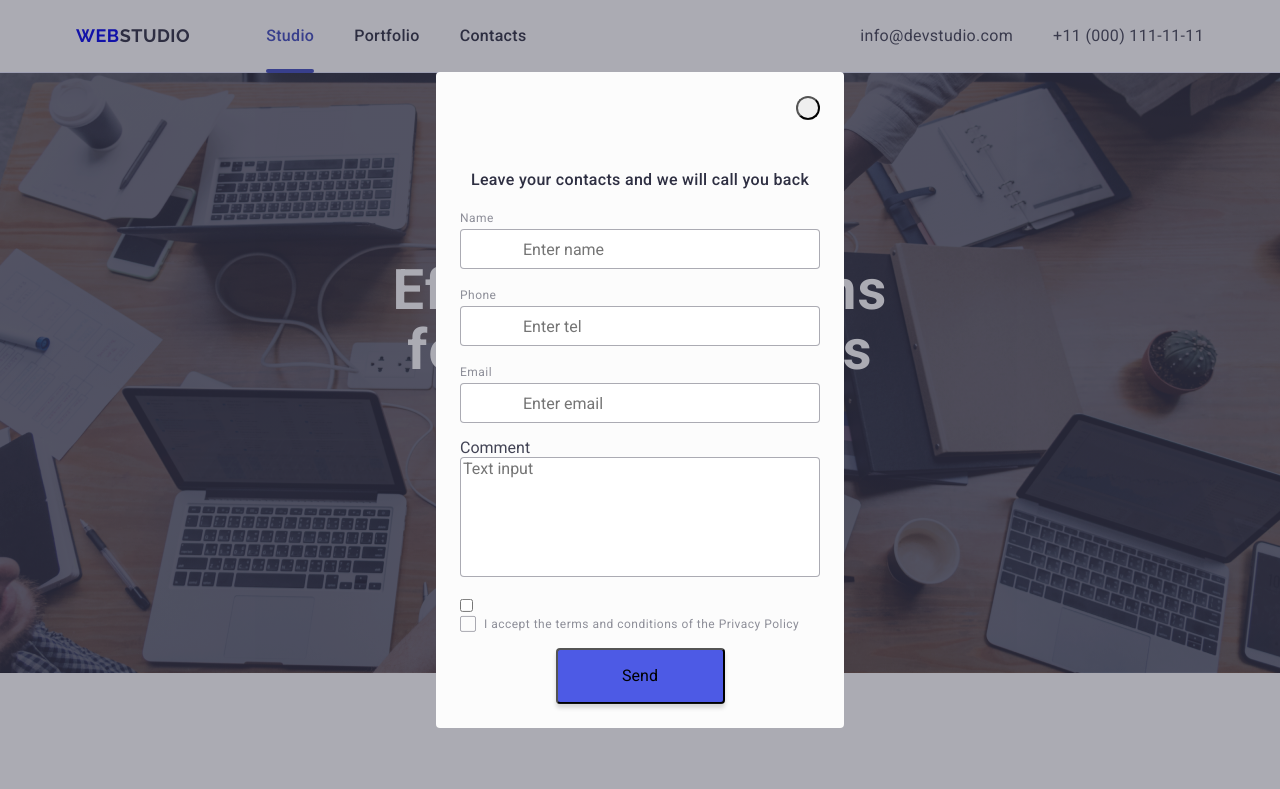
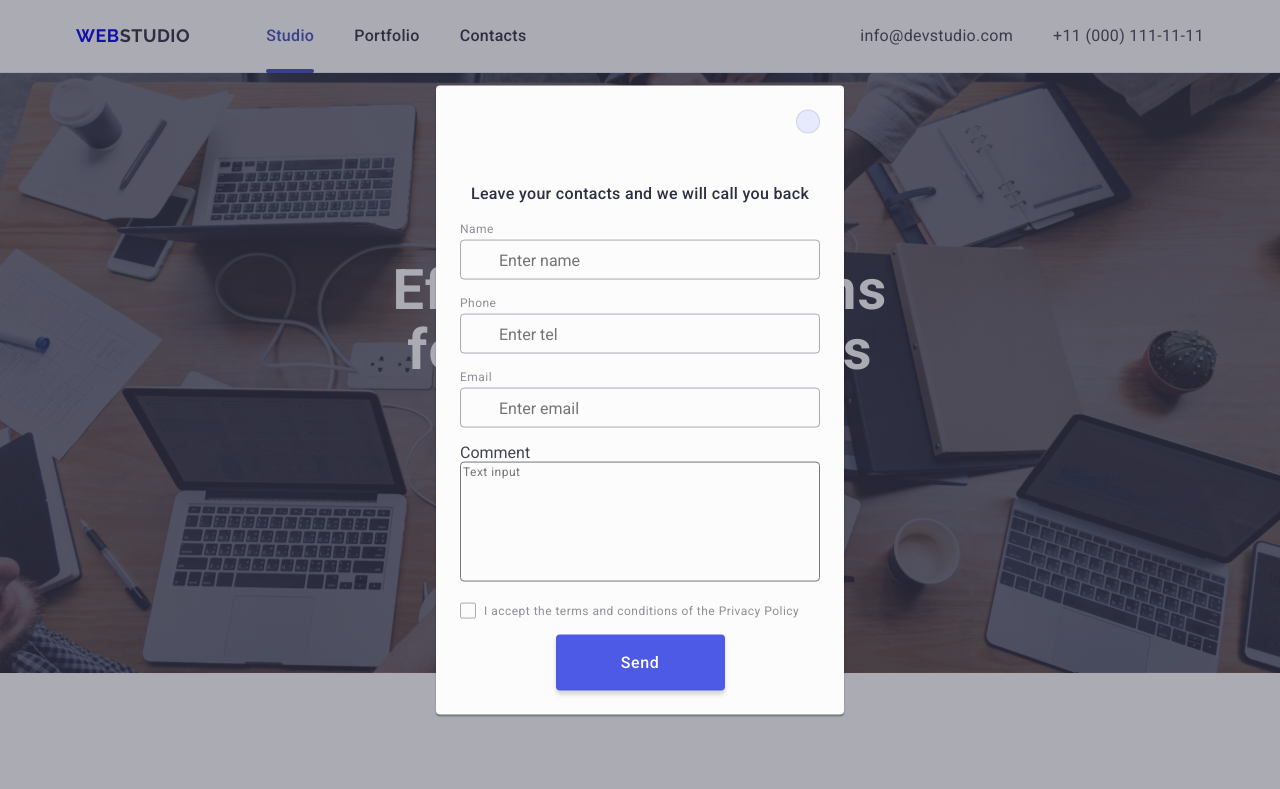
Before and after one commit to nastya-sukhoparova/goit-markup-hw-05, a plain HTML site: page index.html in a window 1280 px wide. Shown: the top 789 px of the page. Drawn offline with nearby package versions, Linux system fonts and the light colour scheme.

Commit message:
add index file

```diff
--- a/css/styles.css
+++ b/css/styles.css
@@ -539,6 +539,8 @@ fill: #f4f4fd;
     background: rgba(46, 47, 66, 0.4);
     position: fixed;
     top: 0;
+    transition: opacity 250ms cubic-bezier(0.4, 0, 0.2, 1),
+     visibility 250ms cubic-bezier(0.4, 0, 0.2, 1);
 }
 
 .modal{
@@ -551,6 +553,10 @@ fill: #f4f4fd;
     left: 50%;
     transform: translate(-50%, -50%);
     padding: 24px;
+    box-shadow:0px 1px 1px rgba(0, 0, 0, 0.14),
+        0px 1px 3px rgba(0, 0, 0, 0.12),
+        0px 2px 1px rgba(0, 0, 0, 0.2);
+    transition: transform 250ms cubic-bezier(0.4, 0, 0.2, 1);
 }
 
 .modal-close{
@@ -558,28 +564,35 @@ fill: #f4f4fd;
     margin-left: auto;
     top: 24px;
     right: 24px;
-    fill: #e7e9fc;
-    border-radius: 100%;
-    stroke-width: 1px;
-        stroke: rgba(0, 0, 0, 0.1);
-        width: 24px;
-        height: 24px;
+    border-radius: 50%;
+    display: flex;
+    align-items: center;
+    justify-content: center;
+    background-color: #e7e9fc;
+    border: 1px solid rgba(0, 0, 0, 0.1);
+    width: 24px;
+    height: 24px;
+    padding: 0;
+    transition: background-color 250ms
+     cubic-bezier(0.4, 0, 0.2, 1),
+     border 250ms cubic-bezier(0.4, 0, 0.2, 1);
 }
 
 .modal-close:hover,
 .modal-close:focus{
-background-color: #404bbf;
-border: none;
+     background-color: #404bbf;
+     border: none;
 }
 
 .modal-close-icon{
-    fill: #2e2f42;
+    transition: fill 250ms cubic-bezier(0.4, 0, 0.2, 1);
 }
 
 .modal-close-icon:hover,
-.modal-close-icon:focus{
-    fill: #fff;
+.modal-close-icon:focus {
+    fill: #ffffff
 }
+
 
 .modal-title{
     font-family: "Roboto", sans-serif;
@@ -593,13 +606,19 @@ border: none;
         margin-bottom: 16px;
 }
 
+.modal-field{
+    margin-bottom: 8px;
+}
+
+
 .modal-input{
     width: 100%;
     height: 40px;
     border: 1px solid rgba(46, 47, 66, 0.4);
     border-radius: 4px;
-    padding-left: 62px;
-    outline: transparent;
+    padding-left: 38px;
+    background-color: transparent;
+    transition: border-color 250ms cubic-bezier(0.4, 0, 0.2, 1);
 }
 
 .modal-input:focus{
@@ -607,34 +626,18 @@ border: none;
 }
 
 .modal-input:focus + .modal-icon{
-    fill: #4d5ae5;
+fill: #4d5ae5;
 }
 
-
-.modal-btn{
+.modal-label{
     display: block;
-    margin: 0 auto;
-        align-items: flex-start;
-        justify-content: flex-start;
-        flex-direction: row;
-        gap: 10px;
-        border-radius: 4px;
-            padding: 16px 32px;
-            width: 169px;
-            height: 56px;
-            box-shadow: 0 4px 4px 0 rgba(0, 0, 0, 0.15);
-                background: #4d5ae5;
-}
-
-
-.modal-label{
-    display: inline-block;
     margin-bottom: 4px;
     font-weight: 400;
         font-size: 12px;
-        line-height: 1.16667;
+        line-height: 1.17;
         letter-spacing: 0.04em;
         color: #8e8f99;
+
 }
 
 .modal-field{
@@ -643,6 +646,7 @@ border: none;
 
 .modal-field-wrap {
     position: relative;
+
 }
 
 
@@ -653,21 +657,35 @@ position: absolute;
 left: 16px;
 top: 50%;
 transform: translateY(-50%);
+transition: fill 250ms cubic-bezier(0.4, 0, 0.2, 1);
+
 }
 
 .modal-text{
-    border: 1px solid rgba(46, 47, 66, 0.4);
         border-radius: 4px;
         width: 100%;
         height: 120px;
-        outline: transparent;
         resize: none;
+        font-size: 12px;
+        line-height: 1.17;
+        letter-spacing: 0.04em;
+        color: rgba(46, 47, 66, 0.4);
+        background-color: transparent;
+        transition: border-color 250ms cubic-bezier(0.4, 0, 0.2, 1);
+}
+
+.modal-text:focus{
+    border-color: #4D5AE5;
+}
+
+.modal-check{
+
 }
 
 .modal-check-text{
 font-weight: 400;
     font-size: 12px;
-    line-height: 1.16667;
+    line-height: 1.17;
     letter-spacing: 0.04em;
     color: #8e8f99;
     display: flex;
@@ -680,8 +698,34 @@ height: 16px;
 border-radius: 2px;
 border: 1px solid rgba(46, 47, 66, 0.4);
 margin-right: 8px;
+transition: background-color 250ms cubic-bezier(0.4, 0, 0.2, 1),
+ border 250ms cubic-bezier(0.4, 0, 0.2, 1),
+ fill 250ms cubic-bezier(0.4, 0, 0.2, 1);
+display: inline-flex;
+align-items: center;
+justify-content: center;
+fill: transparent;
 }
 
-.modal-check:checked + .modal-check-text{
-    background-color: ;
+.modal-btn {
+    display: block;
+    margin: 0 auto;
+    align-items: flex-start;
+    justify-content: flex-start;
+    flex-direction: row;
+    gap: 10px;
+    border-radius: 4px;
+    padding: 16px 32px;
+    width: 169px;
+    height: 56px;
+    box-shadow: 0 4px 4px 0 rgba(0, 0, 0, 0.15);
+    background: #4d5ae5;
+    min-width: 169px;
+    font-weight: 500;
+    line-height: 1.5;
+    letter-spacing: 0.04em;
+    color: #ffffff;
+    border: none;
+    transition: background-color 250ms cubic-bezier(0.4, 0, 0.2, 1);
+
 }
--- a/index.html
+++ b/index.html
@@ -497,15 +497,15 @@
                  ></textarea>
             </div>
             <div class="modal-field">
-            <input
+            <input class="visually-hidden"
             type="checkbox"
             name="policy"
-            id="policy"
+            id="user-privacy"
             value="true"
             class="modal-check"
             />
-            <label for="policy" class="modal-check-text"
-            > <span></span>I accept the terms and conditions of the Privacy Policy
+            <label for="user-privacy" class="modal-check-text"
+            > <span class="modal-check-span"></span>I accept the terms and conditions of the Privacy Policy
             </label>
             </div >
             <button type="submit" class="modal-btn">Send</button>
```
